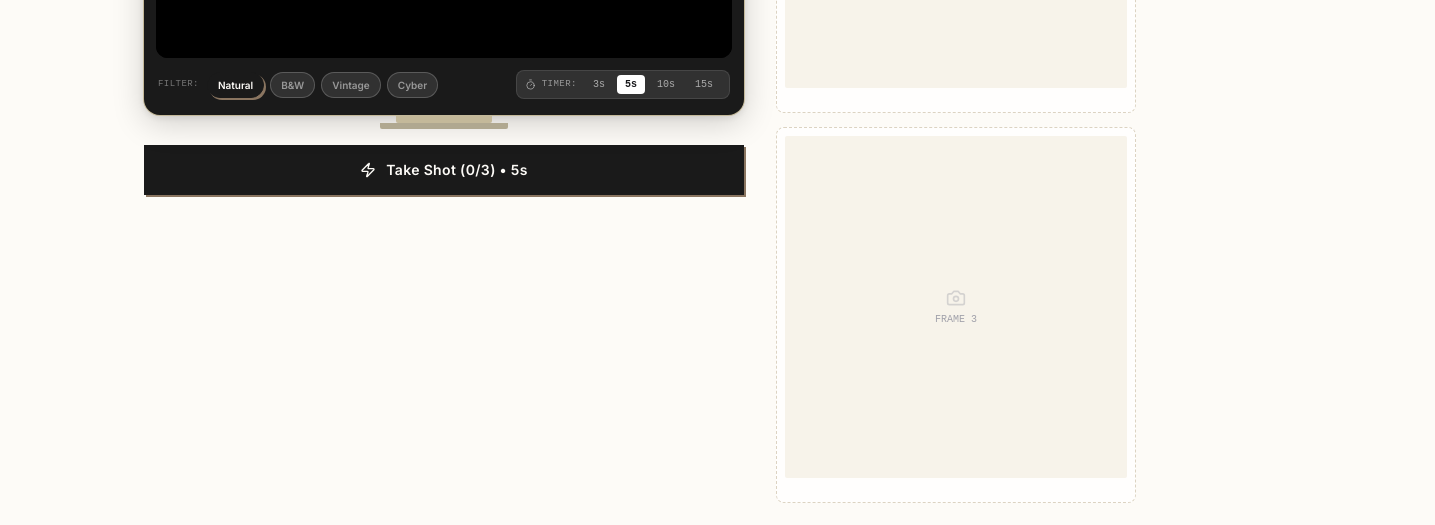
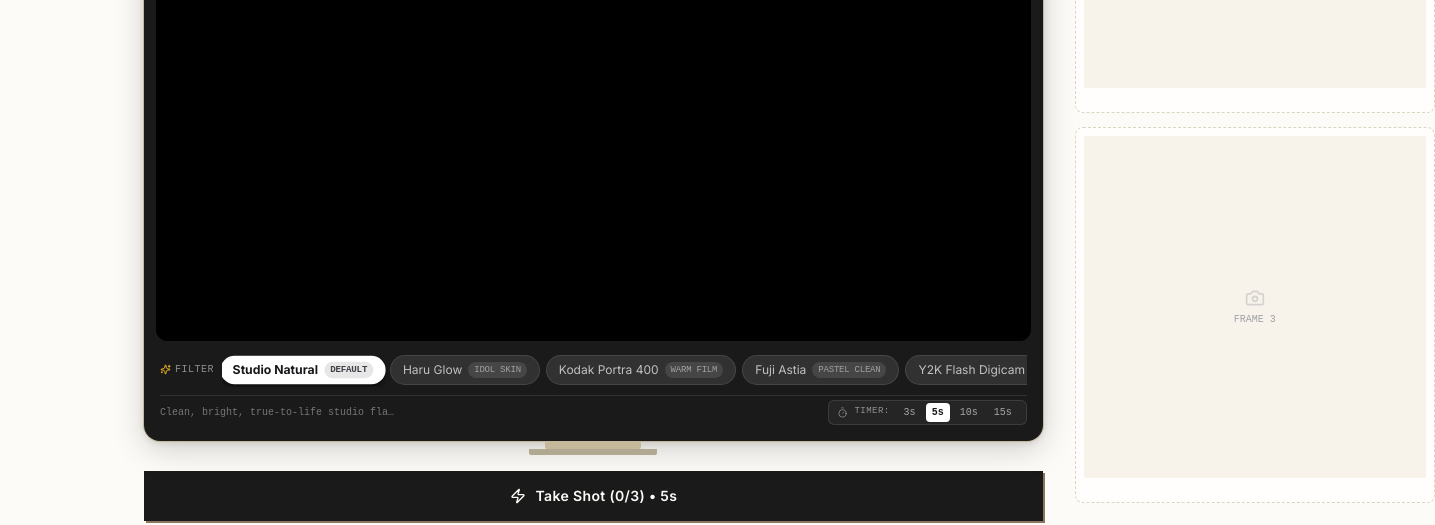
Before and after one commit to andihandika1929-ctrl/Photobooth, a Next.js app: page / in a window 1280 px wide. Shown: the part 858-1383 px from the top of the page, 1435 px wide, since content can reach past the window. Built offline with nearby package versions, Linux system fonts and the light colour scheme; no server answers; a web font is replaced by a local one.

Commit message:
feat: add 7 pro korean studio & film presets, remove scanline artifacts

```diff
--- a/src/app/globals.css
+++ b/src/app/globals.css
@@ -170,3 +170,14 @@ body::after {
 .animate-fade-in {
   animation: fadeIn 0.2s ease-out forwards;
 }
+
+/* ────────────────────────────────
+   Smooth horizontal scroll without scrollbar
+──────────────────────────────── */
+.no-scrollbar::-webkit-scrollbar {
+  display: none;
+}
+.no-scrollbar {
+  -ms-overflow-style: none;
+  scrollbar-width: none;
+}
--- a/src/app/page.tsx
+++ b/src/app/page.tsx
@@ -6,6 +6,8 @@ import CameraViewport, {
   type FilterName,
   COUNTDOWN_OPTIONS,
   type CountdownDuration,
+  getFilterCss,
+  STUDIO_FILTERS,
 } from '@/components/CameraViewport';
 import CanvasEditor, { type LayoutType } from '@/components/CanvasEditor';
 import LoadingScreen from '@/components/LoadingScreen';
@@ -329,6 +331,7 @@ export default function HomePage() {
                         <img
                           src={frame.dataUrl}
                           alt={`Frame ${i + 1}`}
+                          style={{ filter: getFilterCss(frame.filter) }}
                           className="w-full aspect-square object-cover rounded-sm"
                         />
                         {/* Hover Overlay with Retake */}
@@ -343,8 +346,8 @@ export default function HomePage() {
                         {/* Polaroid Label */}
                         <div className="absolute bottom-1.5 left-2 right-2 flex items-center justify-between text-[9.5px] font-mono text-zinc-500">
                           <span>SHOT #{i + 1}</span>
-                          <span className="uppercase font-semibold text-zinc-700">
-                            {frame.filter}
+                          <span className="uppercase font-semibold text-zinc-700 truncate max-w-[120px]" title={frame.filter}>
+                            {STUDIO_FILTERS.find(f => f.id === frame.filter)?.label || frame.filter}
                           </span>
                         </div>
                       </div>
--- a/src/components/CameraViewport.tsx
+++ b/src/components/CameraViewport.tsx
@@ -1,20 +1,95 @@
 'use client';
 
 import { useEffect, useRef, useState, useCallback } from 'react';
-import { Camera, Upload, RotateCcw, Zap, AlertCircle, FlipHorizontal, Timer } from 'lucide-react';
+import { Camera, Upload, RotateCcw, Zap, AlertCircle, FlipHorizontal, Timer, Sparkles } from 'lucide-react';
 import { playCountdownBeep, playFlashSound, initAudio } from './AudioEngine';
 
-export type FilterName = 'natural' | 'bw' | 'vintage' | 'cyber';
+export type FilterName =
+  | 'natural'
+  | 'haru-glow'
+  | 'portra-400'
+  | 'fuji-astia'
+  | 'y2k-flash'
+  | 'muted-mocha'
+  | 'leica-noir'
+  | 'bw'
+  | 'vintage'
+  | 'cyber';
 
 export const COUNTDOWN_OPTIONS = [3, 5, 10, 15] as const;
 export type CountdownDuration = (typeof COUNTDOWN_OPTIONS)[number];
 
-const FILTERS: { id: FilterName; label: string; css: string }[] = [
-  { id: 'natural', label: 'Natural',  css: '' },
-  { id: 'bw',      label: 'B&W',      css: 'grayscale(100%) contrast(125%) brightness(92%)' },
-  { id: 'vintage', label: 'Vintage',  css: 'sepia(45%) contrast(108%) brightness(106%) saturate(75%)' },
-  { id: 'cyber',   label: 'Cyber',    css: 'hue-rotate(170deg) saturate(180%) contrast(115%)' },
+export interface StudioFilter {
+  id: FilterName;
+  label: string;
+  tag: string;
+  css: string;
+  desc: string;
+}
+
+export const STUDIO_FILTERS: StudioFilter[] = [
+  {
+    id: 'natural',
+    label: 'Studio Natural',
+    tag: 'Default',
+    css: 'brightness(1.03) contrast(1.02) saturate(1.03)',
+    desc: 'Clean, bright, true-to-life studio flash look',
+  },
+  {
+    id: 'haru-glow',
+    label: 'Haru Glow',
+    tag: 'Idol Skin',
+    css: 'brightness(1.08) contrast(0.95) saturate(1.06) sepia(0.04)',
+    desc: 'Soft skin smoothing tone, lifted highlights, warm peachy glow',
+  },
+  {
+    id: 'portra-400',
+    label: 'Kodak Portra 400',
+    tag: 'Warm Film',
+    css: 'brightness(1.03) contrast(1.04) saturate(0.92) sepia(0.12) hue-rotate(-6deg)',
+    desc: 'Creamy golden warmth, gentle analog 35mm magazine aesthetic',
+  },
+  {
+    id: 'fuji-astia',
+    label: 'Fuji Astia',
+    tag: 'Pastel Clean',
+    css: 'brightness(1.05) contrast(1.02) saturate(1.1) hue-rotate(6deg)',
+    desc: 'Slight cyan-pastel undertone, vivid colors, crisp modern Korean look',
+  },
+  {
+    id: 'y2k-flash',
+    label: 'Y2K Flash Digicam',
+    tag: 'Direct Flash',
+    css: 'brightness(1.12) contrast(1.18) saturate(1.08)',
+    desc: 'Sharp direct-flash digicam look popular on TikTok/Instagram',
+  },
+  {
+    id: 'muted-mocha',
+    label: 'Muted Mocha',
+    tag: 'Matte Earth',
+    css: 'brightness(1.02) contrast(0.92) saturate(0.85) sepia(0.16)',
+    desc: 'Cinematic low-contrast earth tone with lifted matte shadows',
+  },
+  {
+    id: 'leica-noir',
+    label: 'Leica Noir',
+    tag: 'Editorial B&W',
+    css: 'grayscale(1) contrast(1.22) brightness(1.04)',
+    desc: 'Deep punchy blacks and luminous skin highlights, luxury editorial look',
+  },
 ];
+
+export function getFilterCss(filterId?: FilterName): string {
+  if (!filterId) return STUDIO_FILTERS[0].css;
+  const match = STUDIO_FILTERS.find((f) => f.id === filterId);
+  if (match) return match.css;
+  if (filterId === 'bw') return 'grayscale(1) contrast(1.22) brightness(1.04)';
+  if (filterId === 'vintage')
+    return 'brightness(1.03) contrast(1.04) saturate(0.92) sepia(0.12) hue-rotate(-6deg)';
+  if (filterId === 'cyber')
+    return 'brightness(1.05) contrast(1.02) saturate(1.1) hue-rotate(6deg)';
+  return STUDIO_FILTERS[0].css;
+}
 
 interface CameraViewportProps {
   onCapture: (imageDataUrl: string, filter: FilterName) => void;
@@ -103,13 +178,12 @@ export default function CameraViewport({
     if (!ctx) return;
 
     if (isMirrored) { ctx.translate(size, 0); ctx.scale(-1, 1); }
-    const filterObj = FILTERS.find(f => f.id === activeFilter);
-    if (filterObj?.css) ctx.filter = filterObj.css;
+    ctx.filter = 'none'; // Clean raw capture so identical CSS filter is applied on 2D canvas export
     ctx.drawImage(video, offsetX, offsetY, size, size, 0, 0, size, size);
     ctx.setTransform(1, 0, 0, 1, 0, 0);
     ctx.filter = 'none';
 
-    onCapture(canvas.toDataURL('image/jpeg', 0.96), activeFilter);
+    onCapture(canvas.toDataURL('image/jpeg', 0.98), activeFilter);
   }, [activeFilter, isMirrored, onCapture]);
 
   const startCountdown = useCallback(() => {
@@ -167,7 +241,7 @@ export default function CameraViewport({
     reader.readAsDataURL(file);
   }, [activeFilter, onCapture]);
 
-  const filterStyle = FILTERS.find(f => f.id === activeFilter)?.css ?? '';
+  const filterStyle = getFilterCss(activeFilter);
 
   return (
     <div className="flex flex-col gap-4">
@@ -261,14 +335,6 @@ export default function CameraViewport({
               </div>
             )}
 
-            {/* Scan-line overlay for that retro feel */}
-            <div
-              className="absolute inset-0 z-10 pointer-events-none opacity-[0.04]"
-              style={{
-                backgroundImage: 'repeating-linear-gradient(0deg, transparent, transparent 2px, rgba(0,0,0,1) 2px, rgba(0,0,0,1) 4px)',
-              }}
-            />
-
             <video
               ref={videoRef}
               playsInline
@@ -296,35 +362,59 @@ export default function CameraViewport({
             <canvas ref={canvasRef} className="hidden" />
           </div>
 
-          {/* Bottom controls bar */}
-          <div className="mt-3 flex flex-wrap items-center justify-between gap-2 px-0.5">
-            {/* Filter pills */}
-            <div className="flex gap-1.5 flex-wrap items-center">
-              <span className="text-[9px] font-mono text-white/40 uppercase tracking-wider mr-0.5">Filter:</span>
-              {FILTERS.map(f => (
+          {/* Bottom controls bar: 7 Signature Korean Studio & Film Presets */}
+          <div className="mt-3 flex flex-col gap-2 px-1">
+            {/* Horizontally scrollable presets */}
+            <div className="flex items-center gap-2">
+              <div className="flex items-center gap-1 text-[10px] font-mono uppercase tracking-wider text-white/50 shrink-0 select-none">
+                <Sparkles size={11} className="text-amber-400" />
+                <span>Filter</span>
+              </div>
+              <div className="flex items-center gap-1.5 overflow-x-auto no-scrollbar py-0.5 scroll-smooth flex-1">
+                {STUDIO_FILTERS.map(f => {
+                  const isActive = activeFilter === f.id;
+                  return (
                     <button
                       key={f.id}
+                      type="button"
                       onClick={() => setActiveFilter(f.id)}
-                  className={`pill-tab text-[10px] px-2.5 py-1 ${
-                    activeFilter === f.id
-                      ? 'pill-tab-active'
-                      : 'bg-white/10 text-white/50 border-white/20 hover:text-white/80 hover:border-white/40'
+                      title={f.desc}
+                      className={`shrink-0 flex items-center gap-1.5 px-3 py-1.5 rounded-full text-xs transition-all ${
+                        isActive
+                          ? 'bg-white text-zinc-900 font-bold shadow-md shadow-black/40 scale-[1.02]'
+                          : 'bg-white/10 text-white/70 hover:text-white hover:bg-white/20 border border-white/10'
                       }`}
                     >
-                  {f.label}
+                      <span>{f.label}</span>
+                      <span
+                        className={`text-[9px] font-mono px-1.5 py-0.2 rounded-full uppercase tracking-tight ${
+                          isActive
+                            ? 'bg-zinc-900/10 text-zinc-700'
+                            : 'bg-white/10 text-white/50'
+                        }`}
+                      >
+                        {f.tag}
+                      </span>
                     </button>
-              ))}
+                  );
+                })}
+              </div>
             </div>
 
-            {/* Quick Timer pills */}
-            <div className="flex items-center gap-1 bg-white/10 px-2 py-1 rounded-lg border border-white/10">
-              <Timer size={11} className="text-white/50 mr-0.5" />
-              <span className="text-[9px] font-mono text-white/50 uppercase tracking-wider mr-1">Timer:</span>
+            {/* Sub-bar: Preset description & timer pills */}
+            <div className="flex items-center justify-between pt-1 border-t border-white/10 text-[10px] font-mono text-white/50">
+              <span className="truncate max-w-[240px] text-white/40">
+                {STUDIO_FILTERS.find(f => f.id === activeFilter)?.desc}
+              </span>
+              <div className="flex items-center gap-1 bg-white/5 px-2 py-0.5 rounded-md border border-white/10 shrink-0">
+                <Timer size={11} className="text-white/40 mr-0.5" />
+                <span className="text-[9px] uppercase tracking-wider mr-1">Timer:</span>
                 {COUNTDOWN_OPTIONS.map(sec => (
                   <button
                     key={sec}
+                    type="button"
                     onClick={() => onCountdownDurationChange?.(sec)}
-                  className={`text-[10px] font-mono px-2 py-0.5 rounded transition-all ${
+                    className={`text-[10px] px-1.5 py-0.5 rounded transition-all ${
                       countdownDuration === sec
                         ? 'bg-white text-zinc-900 font-bold shadow-xs'
                         : 'text-white/60 hover:text-white hover:bg-white/10'
@@ -333,6 +423,7 @@ export default function CameraViewport({
                     {sec}s
                   </button>
                 ))}
+              </div>
             </div>
           </div>
         </div>
```
Also changed, not shown: src/components/CanvasEditor.tsx (+14 -4 lines). Lines whose indentation alone changed are shown as unchanged.
